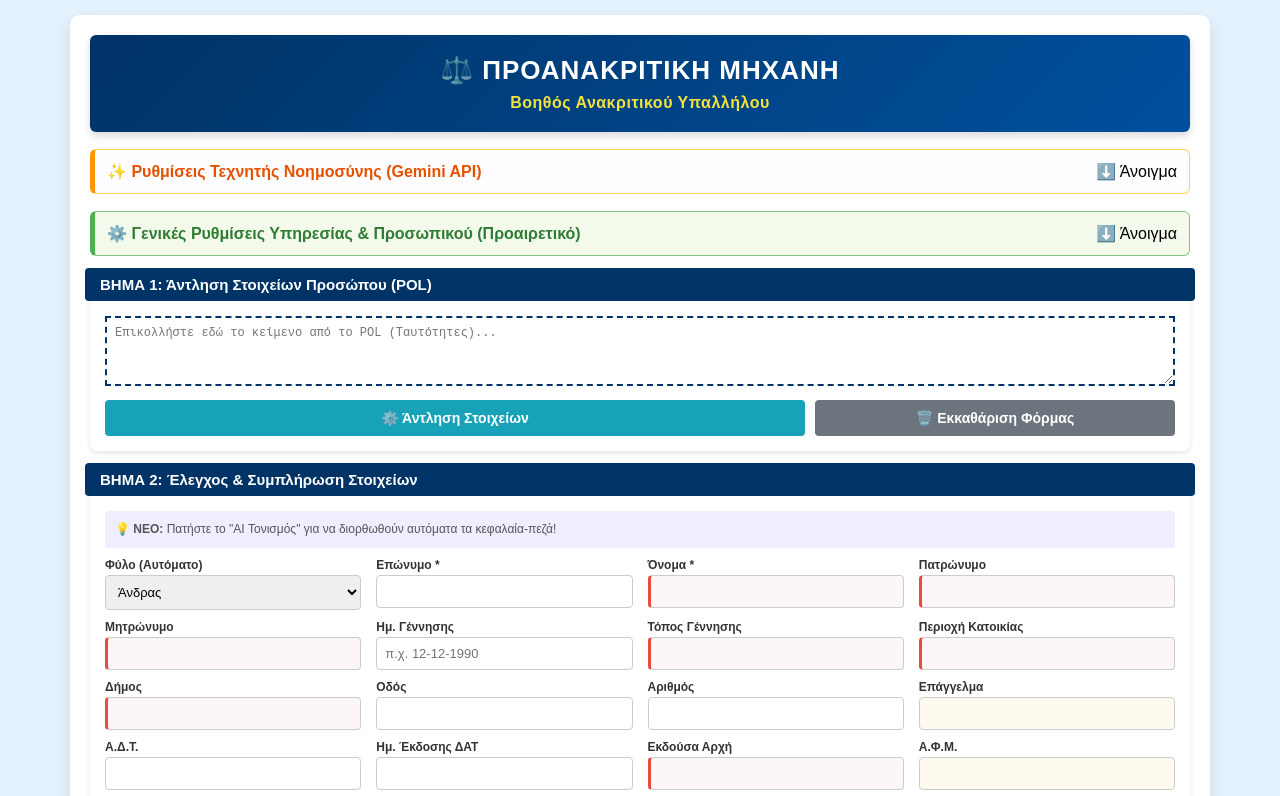
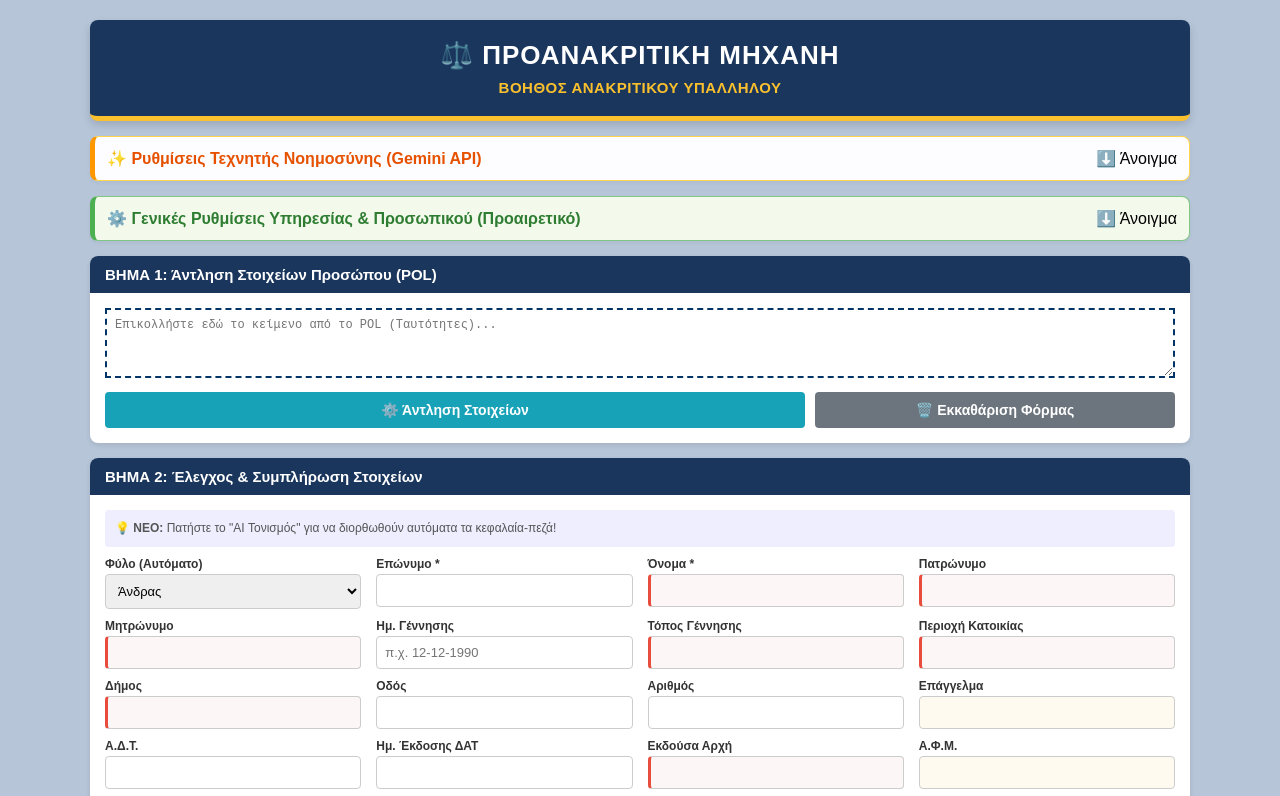
Before and after one commit to Touir3n/proanakrisi-app-v4, a plain HTML site: page index.html in a window 1280 px wide. Shown: the top 796 px of the page. Drawn offline with Linux system fonts and the light colour scheme.

Commit message:
Update style.css

```diff
--- a/style.css
+++ b/style.css
@@ -1,27 +1,59 @@
 body {
     font-family: Arial, sans-serif;
-    margin: 15px;
-    /* Απαλό μπλε (χρώμα αστυνομίας/δικαιοσύνης) */
-    background-color: #e3f2fd;
+    margin: 0;
+    padding: 20px 15px;
+    background-color: #b6c5d8; /* Το καθαρό γκρι-μπλε της εικόνας */
 }
 
 .container {
-    display: flex; flex-direction: column; gap: 12px; max-width: 1100px; margin: auto;
-    background: #ffffff; /* Καθαρό λευκό πλαίσιο */
-    padding: 20px;
-    border-radius: 10px;
-    box-shadow: 0 8px 20px rgba(0,0,0,0.10);
+    display: flex; flex-direction: column; gap: 15px; max-width: 1100px; margin: auto;
+    background: transparent; /* Αφαιρέσαμε το λευκό φόντο */
+    padding: 0;
+    box-shadow: none; /* Αφαιρέσαμε τη σκιά του κεντρικού κουτιού */
 }
 
-.header-box { text-align: center; background: linear-gradient(135deg, #003366 0%, #00509e 100%); color: white; padding: 20px; border-radius: 6px; box-shadow: 0 4px 8px rgba(0,0,0,0.15); margin-bottom: 5px; }
-.header-box h1 { margin: 0; font-size: 26px; letter-spacing: 1px; text-transform: uppercase; }
-.header-box p { margin: 8px 0 0 0; font-size: 16px; opacity: 0.95; color: #ffeb3b; font-weight: bold; letter-spacing: 0.5px; }
+/* Νέο Στυλ Κεφαλίδας */
+.header-box {
+    text-align: center;
+    background: #1a365d; /* Σκούρο μπλε */
+    color: white;
+    padding: 20px;
+    border-radius: 8px;
+    border-bottom: 5px solid #fbc02d; /* Χρυσή/Κίτρινη κάτω γραμμή */
+    box-shadow: 0 4px 8px rgba(0,0,0,0.15);
+}
+.header-box h1 { margin: 0; font-size: 26px; letter-spacing: 1px; text-transform: uppercase; font-weight: bold; }
+.header-box p { margin: 8px 0 0 0; font-size: 15px; color: #fbc02d; font-weight: bold; letter-spacing: 0.5px; text-transform: uppercase; }
 
-.ai-settings { background: #fdfcff; border: 1px solid #ffd54f; border-left: 5px solid #ff9800; padding: 12px; border-radius: 6px; margin-bottom: 5px; }
-.global-settings { background: #f4faeb; border: 1px solid #81c784; border-left: 5px solid #4caf50; padding: 12px; border-radius: 6px; margin-bottom: 5px; }
+/* Νέο Global Banner Προστασίας Δεδομένων */
+.privacy-banner {
+    background-color: #eef5fa;
+    border: 1px solid #cce0f0;
+    border-left: 4px solid #fbc02d;
+    border-radius: 8px;
+    padding: 12px 15px;
+    color: #0056b3;
+    font-size: 13px;
+    display: flex;
+    align-items: center;
+    gap: 10px;
+    box-shadow: 0 2px 4px rgba(0,0,0,0.05);
+}
 
-.section { background-color: white; padding: 15px; border-radius: 8px; box-shadow: 0 2px 5px rgba(0,0,0,0.1); margin-bottom: 5px;}
-.section-title { background: #003366; color: white; padding: 8px 15px; border-radius: 4px; margin: -20px -20px 15px -20px; font-size: 15px; font-weight: bold; display: flex; justify-content: space-between; align-items: center;}
+.ai-settings { background: #fdfcff; border: 1px solid #ffd54f; border-left: 5px solid #ff9800; padding: 12px; border-radius: 8px; margin-bottom: 0px; box-shadow: 0 2px 4px rgba(0,0,0,0.05); }
+.global-settings { background: #f4faeb; border: 1px solid #81c784; border-left: 5px solid #4caf50; padding: 12px; border-radius: 8px; margin-bottom: 0px; box-shadow: 0 2px 4px rgba(0,0,0,0.05); }
+
+.section { background-color: white; padding: 15px; border-radius: 8px; box-shadow: 0 2px 5px rgba(0,0,0,0.1); }
+.section-title {
+    background: #1a365d; /* Σκούρο μπλε όπως το Header */
+    color: white;
+    padding: 10px 15px;
+    border-radius: 8px 8px 0 0;
+    margin: -15px -15px 15px -15px;
+    font-size: 15px;
+    font-weight: bold;
+    display: flex; justify-content: space-between; align-items: center;
+}
 
 .grid-form { display: grid; grid-template-columns: repeat(4, 1fr); column-gap: 15px; row-gap: 10px; margin-top: 10px; }
 .form-group { display: flex; flex-direction: column; }
@@ -63,12 +95,10 @@ button { padding: 10px; color: white; border: none; border-radius: 4px; cursor:
 .flex-row { display: flex; gap: 10px; margin-top: 10px; }
 .info-text { font-size: 12px; color: #555; margin-bottom: 10px; line-height: 1.4; background: #eef; padding: 10px; border-radius: 4px;}
 
-.gdpr-warning { background-color: #f8f9fa; border: 1px solid #ced4da; border-left: 4px solid #6c757d; padding: 12px; margin-top: 10px; margin-bottom: 10px; border-radius: 4px; font-size: 12px; color: #555; display: flex; align-items: center; gap: 10px;}
-
-.tabs { display: flex; border-bottom: 3px solid #003366; margin-top: 15px; gap: 5px; flex-wrap: wrap; }
+.tabs { display: flex; border-bottom: 3px solid #1a365d; margin-top: 15px; gap: 5px; flex-wrap: wrap; }
 .tab-btn { background: #d9e2ec; color: #333; border: 1px solid #b3cce6; border-bottom: none; padding: 10px 16px; border-radius: 6px 6px 0 0; cursor: pointer; font-size: 13px; font-weight: bold; transition: all 0.3s ease; box-shadow: 0 -2px 4px rgba(0,0,0,0.05);}
 .tab-btn:hover { background: #cce0ff; }
-.tab-btn.active { background: #003366; color: white; border-color: #003366; box-shadow: 0 -3px 6px rgba(0,51,102,0.3); }
+.tab-btn.active { background: #1a365d; color: white; border-color: #1a365d; box-shadow: 0 -3px 6px rgba(0,51,102,0.3); }
 
 .tab-btn-pink { background: #fce4ec; color: #c2185b; border-color: #f8bbd0; }
 .tab-btn-pink.active { background: #d81b60; color: white; border-color: #d81b60; }
@@ -79,7 +109,7 @@ button { padding: 10px; color: white; border: none; border-radius: 4px; cursor:
 .tab-btn-orange { background: #ffe5b4; color: #b35900; border-color: #ffcc80; }
 .tab-btn-orange.active { background: #e67300; color: white; border-color: #e67300; }
 
-.tab-content { display: none; background: #ffffff; border: 1px solid #ddd; padding: 15px; border-radius: 0 0 6px 6px; box-shadow: 0 2px 4px rgba(0,0,0,0.05);}
+.tab-content { display: none; background: #ffffff; border: 1px solid #ddd; padding: 15px; border-radius: 0 0 8px 8px; box-shadow: 0 2px 4px rgba(0,0,0,0.05);}
 .tab-content.active { display: block; }
 .tab-content textarea { width: 100%; border: 1px solid #ccc; border-radius: 4px; padding: 8px; box-sizing: border-box; font-family: Arial; font-size: 13px; resize: vertical; transition: border 0.3s;}
 
@@ -88,10 +118,10 @@ button { padding: 10px; color: white; border: none; border-radius: 4px; cursor:
 .dv-item textarea { height: 40px; }
 .dv-item.large textarea { height: 70px; }
 
-.step-box { border: 2px solid #e0e0e0; border-radius: 6px; padding: 12px; margin-bottom: 15px; background: #fafafa; }
+.step-box { border: 2px solid #e0e0e0; border-radius: 8px; padding: 12px; margin-bottom: 15px; background: #fafafa; }
 .step-title { font-size: 14px; font-weight: bold; margin-top: -22px; margin-bottom: 10px; display: inline-block; background: white; padding: 0 8px; color: #333; border-radius: 4px; border: 1px solid #ddd;}
 
-.ai-box { background: #f4ecf8; border: 1px solid #cbb3f5; border-left: 4px solid #8e44ad; padding: 15px; border-radius: 6px; margin-bottom: 15px; }
+.ai-box { background: #f4ecf8; border: 1px solid #cbb3f5; border-left: 4px solid #8e44ad; padding: 15px; border-radius: 8px; margin-bottom: 15px; }
 .ai-result { background: #e8f5e9; border: 1px solid #c3e6cb; padding: 10px; border-radius: 4px; margin-top: 10px; font-size: 13px; color: #155724; display: none; }
 .ai-result.error { background: #f8d7da; border-color: #f5c6cb; color: #721c24; }
 
@@ -100,7 +130,7 @@ button { padding: 10px; color: white; border: none; border-radius: 4px; cursor:
 .time-box { display: flex; gap: 5px; width: 100%; align-items: center; }
 .time-box input { flex: 1; min-width: 0; box-sizing: border-box; text-align: center; font-weight: bold; color: #003366; }
 
-.witness-settings-grid { display: grid; grid-template-columns: repeat(3, 1fr); gap: 15px; margin-bottom: 15px; background: #f8f9fa; padding: 10px; border-radius: 4px; border: 1px solid #eee;}
+.witness-settings-grid { display: grid; grid-template-columns: repeat(3, 1fr); gap: 15px; margin-bottom: 15px; background: #f8f9fa; padding: 10px; border-radius: 8px; border: 1px solid #eee;}
 
 .spinner { border: 3px solid rgba(255,255,255,0.3); border-radius: 50%; border-top: 3px solid #fff; width: 16px; height: 16px; animation: spin 1s linear infinite; display: inline-block; }
 @keyframes spin { 0% { transform: rotate(0deg); } 100% { transform: rotate(360deg); } }
```
